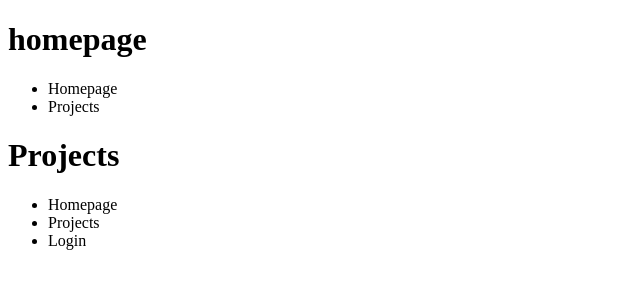
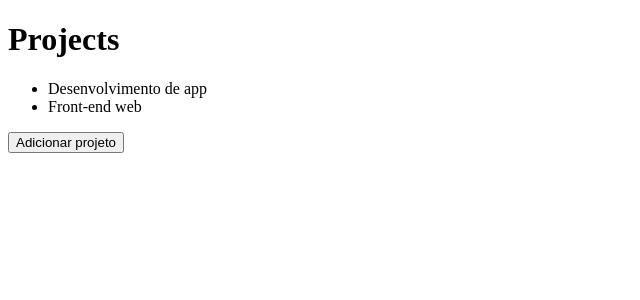
Before and after one commit to March0514s/frontend, a React app: page / in a window 1280 px wide. Shown: the top 300 px of the page, without its empty margins (0-640 px from the left). Built offline with nearby package versions, Linux system fonts and the light colour scheme.

Commit message:
feature: estado e imutabilidade

```diff
--- a/src/App.js
+++ b/src/App.js
@@ -1,24 +1,25 @@
-import React from 'react';
+import React, { useState } from 'react';
 import Header from './components/Header';
 
 
 function App(){
 
+	const [projects, setProjects] = useState(['Desenvolvimento de app', 'Front-end web']);
+
+	function handleAddProject(){
+		setProjects([...projects, `Novo projeto ${Date.now()}`]);
+
+		console.log(projects);
+	}
+
 	return (
 		<>
-			<Header title="homepage">
-				<ul>
-					<li>Homepage</li>
-					<li>Projects</li>
-				</ul>
-			</Header>
-			<Header title="Projects">
-				<ul>
-					<li>Homepage</li>
-					<li>Projects</li>
-					<li>Login</li>
-				</ul>
-			</Header>
+			<Header title="Projects"/>
+			<ul>
+				{projects.map(project => <li key={project}>{project}</li>)}
+			</ul>
+
+			<button type='button' onClick={handleAddProject}>Adicionar projeto</button>
 		</>
 	 	)
 }
--- a/src/components/Header.js
+++ b/src/components/Header.js
@@ -1,10 +1,9 @@
 import React from 'react';
 
-export default function Header({ title, children }){
+export default function Header({ title }){
 	return (
 		<header>
 			<h1>{title}</h1>
-			{children}
 		</header>
 	)
 }
```
